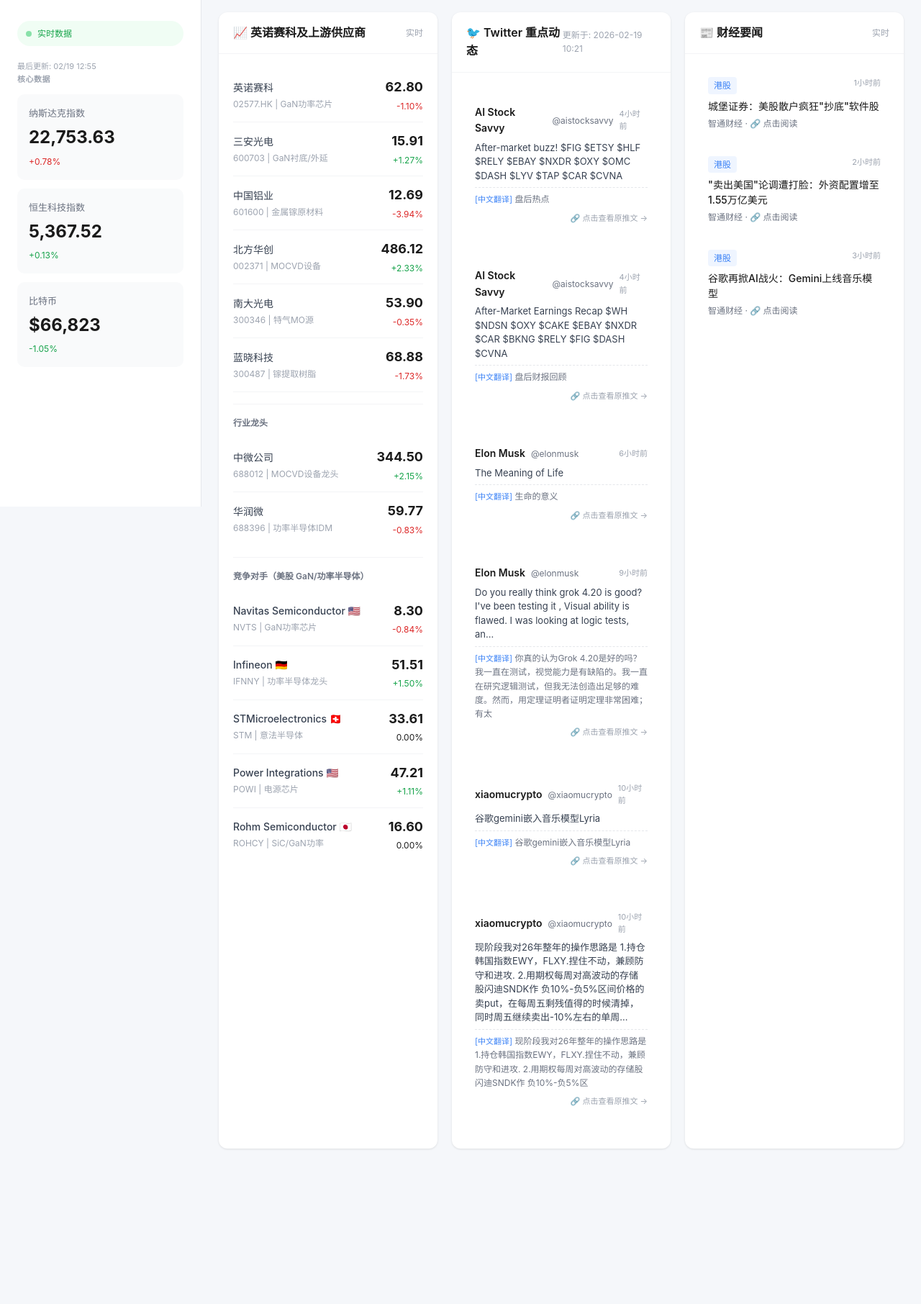
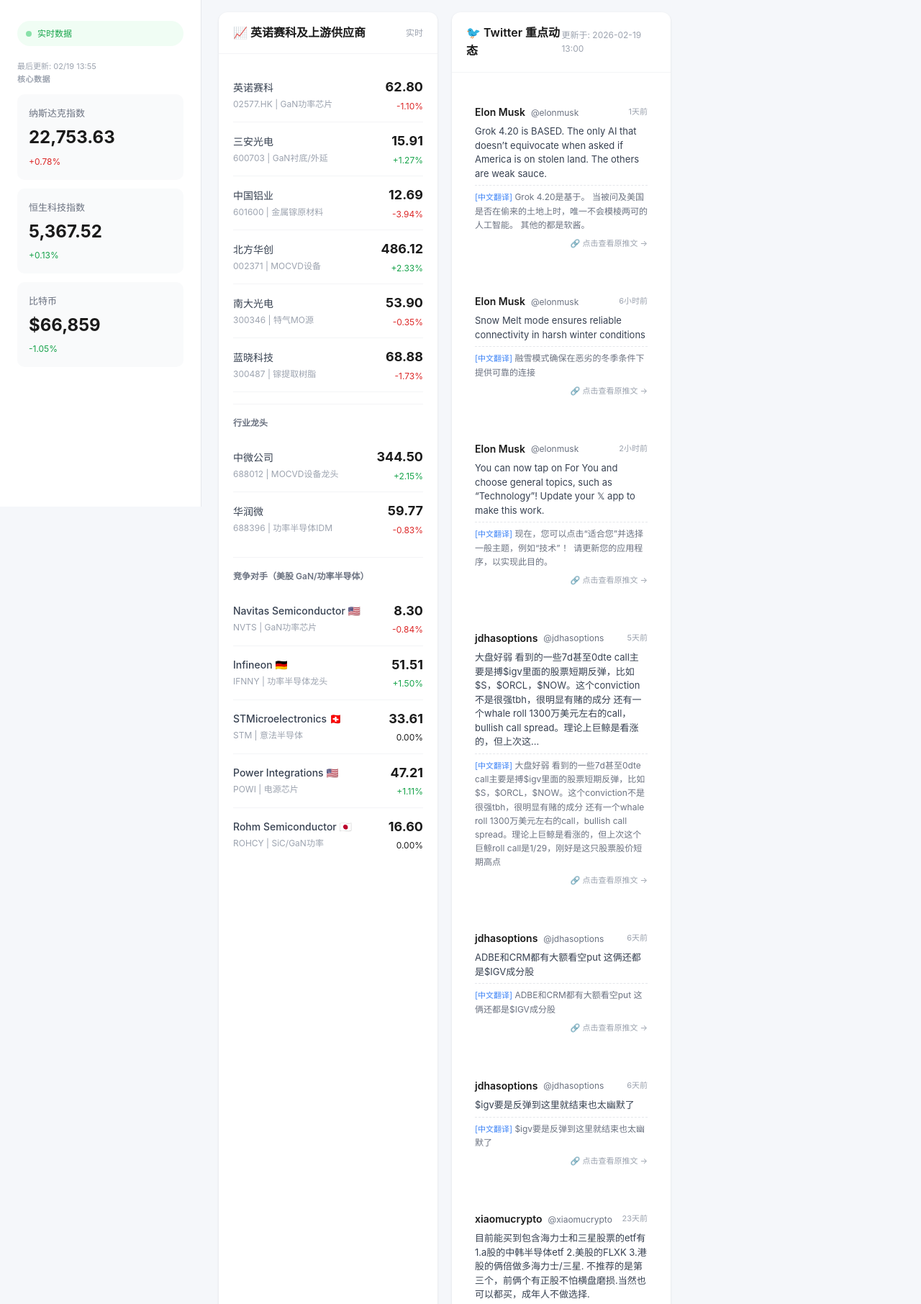
Before and after one commit to RecardoWong/lobster-workspace, a plain HTML site: page dashboard/index.html in a window 1280 px wide. Shown: the part 96-1908 px from the top of the page at 72% size. Before the commit the page ends 1716 px from the top, so only its background shows below. Drawn offline with Linux system fonts and the light colour scheme.

Commit message:
auto: 2026-02-19 14:00

```diff
--- a/dashboard/index.html
+++ b/dashboard/index.html
@@ -214,7 +214,7 @@
                 <div class="live-dot"></div>
                 <span class="live-text">实时数据</span>
             </div>
-            <div class="last-update" id="lastUpdate">最后更新: 02/19 12:55</div>
+            <div class="last-update" id="lastUpdate">最后更新: 02/19 13:55</div>
 
             <div class="overview-section">
                 <div class="section-title">核心数据</div>
@@ -230,7 +230,7 @@
                 </div>
                 <div class="overview-card">
                     <div class="overview-label">比特币</div>
-                    <div class="overview-value" id="btcValue">$66,823</div>
+                    <div class="overview-value" id="btcValue">$66,859</div>
                     <div class="overview-change up" id="btcChange" class="overview-change up">-1.05%</div>
                 </div>
             </div>
@@ -407,94 +407,176 @@
                 <div class="card">
                     <div class="card-header">
                         <div class="card-title">🐦 Twitter 重点动态</div>
-                        <span style="font-size: 12px; color: #9ca3af;" id="twitterUpdateTime">更新于: 2026-02-19 10:21</span>
+                        <span style="font-size: 12px; color: #9ca3af;" id="twitterUpdateTime">更新于: 2026-02-19 13:00</span>
                     </div>
                     <div class="card-body" id="twitterContainer">
-<a href="https://x.com/aistocksavvy" target="_blank" style="text-decoration: none; color: inherit; display: block; margin-bottom: 12px; padding: 12px; border-radius: 8px; transition: background 0.2s;" class="tweet-link">
+<a href="https://x.com/elonmusk" target="_blank" style="text-decoration: none; color: inherit; display: block; margin-bottom: 12px; padding: 12px; border-radius: 8px; transition: background 0.2s;" class="tweet-link">
 <div class="tweet-item" style="cursor: pointer;">
-<div class="tweet-author"><span class="tweet-author-name">AI Stock Savvy</span><span class="tweet-author-handle">@aistocksavvy</span><span class="tweet-time">4小时前</span></div>
-<div class="tweet-text"> After-market buzz!  $FIG $ETSY $HLF $RELY $EBAY $NXDR $OXY $OMC $DASH $LYV $TAP $CAR $CVNA</div>
-<div class="tweet-translate"><span style="color: #3b82f6; font-size: 11px;">[中文翻译]</span> 盘后热点</div>
+<div class="tweet-author"><span class="tweet-author-name">Elon Musk</span><span class="tweet-author-handle">@elonmusk</span><span class="tweet-time">1天前</span></div>
+<div class="tweet-text">Grok 4.20 is BASED.
+
+The only AI that doesn’t equivocate when asked if America is on stolen land.
+
+The others are weak sauce.</div>
+<div class="tweet-translate"><span style="color: #3b82f6; font-size: 11px;">[中文翻译]</span> Grok 4.20是基于。
+
+当被问及美国是否在偷来的土地上时，唯一不会模棱两可的人工智能。
+
+其他的都是软酱。</div>
 <div style="margin-top: 8px; font-size: 11px; color: #9ca3af; text-align: right;">🔗 点击查看原推文 →</div>
 </div>
 </a>
-<a href="https://x.com/aistocksavvy" target="_blank" style="text-decoration: none; color: inherit; display: block; margin-bottom: 12px; padding: 12px; border-radius: 8px; transition: background 0.2s;" class="tweet-link">
+
+<a href="https://x.com/elonmusk" target="_blank" style="text-decoration: none; color: inherit; display: block; margin-bottom: 12px; padding: 12px; border-radius: 8px; transition: background 0.2s;" class="tweet-link">
 <div class="tweet-item" style="cursor: pointer;">
-<div class="tweet-author"><span class="tweet-author-name">AI Stock Savvy</span><span class="tweet-author-handle">@aistocksavvy</span><span class="tweet-time">4小时前</span></div>
-<div class="tweet-text"> After-Market Earnings Recap  $WH $NDSN $OXY $CAKE $EBAY $NXDR $CAR $BKNG $RELY $FIG $DASH $CVNA</div>
-<div class="tweet-translate"><span style="color: #3b82f6; font-size: 11px;">[中文翻译]</span> 盘后财报回顾</div>
+<div class="tweet-author"><span class="tweet-author-name">Elon Musk</span><span class="tweet-author-handle">@elonmusk</span><span class="tweet-time">6小时前</span></div>
+<div class="tweet-text">Snow Melt mode ensures reliable connectivity in harsh winter conditions </div>
+<div class="tweet-translate"><span style="color: #3b82f6; font-size: 11px;">[中文翻译]</span> 融雪模式确保在恶劣的冬季条件下提供可靠的连接</div>
 <div style="margin-top: 8px; font-size: 11px; color: #9ca3af; text-align: right;">🔗 点击查看原推文 →</div>
 </div>
 </a>
+
 <a href="https://x.com/elonmusk" target="_blank" style="text-decoration: none; color: inherit; display: block; margin-bottom: 12px; padding: 12px; border-radius: 8px; transition: background 0.2s;" class="tweet-link">
 <div class="tweet-item" style="cursor: pointer;">
-<div class="tweet-author"><span class="tweet-author-name">Elon Musk</span><span class="tweet-author-handle">@elonmusk</span><span class="tweet-time">6小时前</span></div>
-<div class="tweet-text">The Meaning of Life</div>
-<div class="tweet-translate"><span style="color: #3b82f6; font-size: 11px;">[中文翻译]</span> 生命的意义</div>
+<div class="tweet-author"><span class="tweet-author-name">Elon Musk</span><span class="tweet-author-handle">@elonmusk</span><span class="tweet-time">2小时前</span></div>
+<div class="tweet-text">You can now tap on For You and choose general topics, such as “Technology”!
+
+Update your 𝕏 app to make this work.</div>
+<div class="tweet-translate"><span style="color: #3b82f6; font-size: 11px;">[中文翻译]</span> 现在，您可以点击“适合您”并选择一般主题，例如“技术” ！
+
+请更新您的应用程序，以实现此目的。</div>
 <div style="margin-top: 8px; font-size: 11px; color: #9ca3af; text-align: right;">🔗 点击查看原推文 →</div>
 </div>
 </a>
-<a href="https://x.com/elonmusk" target="_blank" style="text-decoration: none; color: inherit; display: block; margin-bottom: 12px; padding: 12px; border-radius: 8px; transition: background 0.2s;" class="tweet-link">
+
+<a href="https://x.com/jdhasoptions" target="_blank" style="text-decoration: none; color: inherit; display: block; margin-bottom: 12px; padding: 12px; border-radius: 8px; transition: background 0.2s;" class="tweet-link">
 <div class="tweet-item" style="cursor: pointer;">
-<div class="tweet-author"><span class="tweet-author-name">Elon Musk</span><span class="tweet-author-handle">@elonmusk</span><span class="tweet-time">9小时前</span></div>
-<div class="tweet-text">Do you really think grok 4.20 is good? I've been testing it , Visual ability is flawed. I was looking at logic tests, an...</div>
-<div class="tweet-translate"><span style="color: #3b82f6; font-size: 11px;">[中文翻译]</span> 你真的认为Grok 4.20是好的吗？我一直在测试，视觉能力是有缺陷的。我一直在研究逻辑测试，但我无法创造出足够的难度。然而，用定理证明者证明定理非常困难；有太</div>
+<div class="tweet-author"><span class="tweet-author-name">jdhasoptions</span><span class="tweet-author-handle">@jdhasoptions</span><span class="tweet-time">5天前</span></div>
+<div class="tweet-text">大盘好弱
+看到的一些7d甚至0dte call主要是搏$igv里面的股票短期反弹，比如$S，$ORCL，$NOW。这个conviction不是很强tbh，很明显有赌的成分
+还有一个whale roll 1300万美元左右的call，bullish call spread。理论上巨鲸是看涨的，但上次这...</div>
+<div class="tweet-translate"><span style="color: #3b82f6; font-size: 11px;">[中文翻译]</span> 大盘好弱
+看到的一些7d甚至0dte call主要是搏$igv里面的股票短期反弹，比如$S，$ORCL，$NOW。这个conviction不是很强tbh，很明显有赌的成分
+还有一个whale roll 1300万美元左右的call，bullish call spread。理论上巨鲸是看涨的，但上次这个巨鲸roll call是1/29，刚好是这只股票股价短期高点</div>
 <div style="margin-top: 8px; font-size: 11px; color: #9ca3af; text-align: right;">🔗 点击查看原推文 →</div>
 </div>
 </a>
+
+<a href="https://x.com/jdhasoptions" target="_blank" style="text-decoration: none; color: inherit; display: block; margin-bottom: 12px; padding: 12px; border-radius: 8px; transition: background 0.2s;" class="tweet-link">
+<div class="tweet-item" style="cursor: pointer;">
+<div class="tweet-author"><span class="tweet-author-name">jdhasoptions</span><span class="tweet-author-handle">@jdhasoptions</span><span class="tweet-time">6天前</span></div>
+<div class="tweet-text">ADBE和CRM都有大额看空put
+这俩还都是$IGV成分股</div>
+<div class="tweet-translate"><span style="color: #3b82f6; font-size: 11px;">[中文翻译]</span> ADBE和CRM都有大额看空put
+这俩还都是$IGV成分股</div>
+<div style="margin-top: 8px; font-size: 11px; color: #9ca3af; text-align: right;">🔗 点击查看原推文 →</div>
+</div>
+</a>
+
+<a href="https://x.com/jdhasoptions" target="_blank" style="text-decoration: none; color: inherit; display: block; margin-bottom: 12px; padding: 12px; border-radius: 8px; transition: background 0.2s;" class="tweet-link">
+<div class="tweet-item" style="cursor: pointer;">
+<div class="tweet-author"><span class="tweet-author-name">jdhasoptions</span><span class="tweet-author-handle">@jdhasoptions</span><span class="tweet-time">6天前</span></div>
+<div class="tweet-text">$igv要是反弹到这里就结束也太幽默了</div>
+<div class="tweet-translate"><span style="color: #3b82f6; font-size: 11px;">[中文翻译]</span> $igv要是反弹到这里就结束也太幽默了</div>
+<div style="margin-top: 8px; font-size: 11px; color: #9ca3af; text-align: right;">🔗 点击查看原推文 →</div>
+</div>
+</a>
+
 <a href="https://x.com/xiaomucrypto" target="_blank" style="text-decoration: none; color: inherit; display: block; margin-bottom: 12px; padding: 12px; border-radius: 8px; transition: background 0.2s;" class="tweet-link">
 <div class="tweet-item" style="cursor: pointer;">
-<div class="tweet-author"><span class="tweet-author-name">xiaomucrypto</span><span class="tweet-author-handle">@xiaomucrypto</span><span class="tweet-time">10小时前</span></div>
+<div class="tweet-author"><span class="tweet-author-name">xiaomucrypto</span><span class="tweet-author-handle">@xiaomucrypto</span><span class="tweet-time">23天前</span></div>
+<div class="tweet-text">目前能买到包含海力士和三星股票的etf有
+1.a股的中韩半导体etf
+2.美股的FLXK
+3.港股的俩倍做多海力士/三星.
+不推荐的是第三个，前俩个有正股不怕横盘磨损.当然也可以都买，成年人不做选择.</div>
+<div class="tweet-translate"><span style="color: #3b82f6; font-size: 11px;">[中文翻译]</span> 目前能买到包含海力士和三星股票的etf有
+1.a股的中韩半导体etf
+2.美股的FLXK
+3.港股的俩倍做多海力士/三星.
+不推荐的是第三个，前俩个有正股不怕横盘磨损.当然也可以都买，成年人不做选择.</div>
+<div style="margin-top: 8px; font-size: 11px; color: #9ca3af; text-align: right;">🔗 点击查看原推文 →</div>
+</div>
+</a>
+
+<a href="https://x.com/xiaomucrypto" target="_blank" style="text-decoration: none; color: inherit; display: block; margin-bottom: 12px; padding: 12px; border-radius: 8px; transition: background 0.2s;" class="tweet-link">
+<div class="tweet-item" style="cursor: pointer;">
+<div class="tweet-author"><span class="tweet-author-name">xiaomucrypto</span><span class="tweet-author-handle">@xiaomucrypto</span><span class="tweet-time">1小时前</span></div>
+<div class="tweet-text">4月之前，资金在存储股都是躺赢。
+全球市场找不到比这更确定的事情。
+因为他们的业绩指引显示下个季度利润全部再翻一倍以上。
+26年产能已经卖完业绩是百分之百确定的，
+如果他们
+1.降低良率要求，
+2.再此过程稍微涨价，
+那4月左右的财报利润还会比指引更夸张。</div>
+<div class="tweet-translate"><span style="color: #3b82f6; font-size: 11px;">[中文翻译]</span> 4月之前，资金在存储股都是躺赢。
+全球市场找不到比这更确定的事情。
+因为他们的业绩指引显示下个季度利润全部再翻一倍以上。
+26年产能已经卖完业绩是百分之百确定的，
+如果他们
+1.降低良率要求，
+2.再此过程稍微涨价，
+那4月左右的财报利润还会比指引更夸张。</div>
+<div style="margin-top: 8px; font-size: 11px; color: #9ca3af; text-align: right;">🔗 点击查看原推文 →</div>
+</div>
+</a>
+
+<a href="https://x.com/xiaomucrypto" target="_blank" style="text-decoration: none; color: inherit; display: block; margin-bottom: 12px; padding: 12px; border-radius: 8px; transition: background 0.2s;" class="tweet-link">
+<div class="tweet-item" style="cursor: pointer;">
+<div class="tweet-author"><span class="tweet-author-name">xiaomucrypto</span><span class="tweet-author-handle">@xiaomucrypto</span><span class="tweet-time">12小时前</span></div>
 <div class="tweet-text">谷歌gemini嵌入音乐模型Lyria</div>
 <div class="tweet-translate"><span style="color: #3b82f6; font-size: 11px;">[中文翻译]</span> 谷歌gemini嵌入音乐模型Lyria</div>
 <div style="margin-top: 8px; font-size: 11px; color: #9ca3af; text-align: right;">🔗 点击查看原推文 →</div>
 </div>
 </a>
-<a href="https://x.com/xiaomucrypto" target="_blank" style="text-decoration: none; color: inherit; display: block; margin-bottom: 12px; padding: 12px; border-radius: 8px; transition: background 0.2s;" class="tweet-link">
+
+<a href="https://x.com/aistocksavvy" target="_blank" style="text-decoration: none; color: inherit; display: block; margin-bottom: 12px; padding: 12px; border-radius: 8px; transition: background 0.2s;" class="tweet-link">
 <div class="tweet-item" style="cursor: pointer;">
-<div class="tweet-author"><span class="tweet-author-name">xiaomucrypto</span><span class="tweet-author-handle">@xiaomucrypto</span><span class="tweet-time">10小时前</span></div>
-<div class="tweet-text">现阶段我对26年整年的操作思路是 1.持仓韩国指数EWY，FLXY.捏住不动，兼顾防守和进攻. 2.用期权每周对高波动的存储股闪迪SNDK作 负10%-负5%区间价格的卖put，在每周五剩残值得的时候清掉，同时周五继续卖出-10%左右的单周...</div>
-<div class="tweet-translate"><span style="color: #3b82f6; font-size: 11px;">[中文翻译]</span> 现阶段我对26年整年的操作思路是 1.持仓韩国指数EWY，FLXY.捏住不动，兼顾防守和进攻. 2.用期权每周对高波动的存储股闪迪SNDK作 负10%-负5%区</div>
+<div class="tweet-author"><span class="tweet-author-name">AI Stock Savvy</span><span class="tweet-author-handle">@aistocksavvy</span><span class="tweet-time">5天前</span></div>
+<div class="tweet-text"> Companies Reporting Earnings Next Week
+
+$FLR $ETOR $BLDR $MDT $TOL $CDNS $EQT $NNE $PANW $KVUE $SEDG $GLBE $ADI $GRMN $WIND $FIG $CVNA $CAR $BKNG $DA...</div>
+<div class="tweet-translate"><span style="color: #3b82f6; font-size: 11px;">[中文翻译]</span> 下周报告收入的公司
+
+$ FLR $ ETOR $ BLDR $ MDT $ TOL $ CDNS $ EQT $ NNE $ PANW $ kVue $ SEDG $ GLBE $ ADI $ GRMN $ WIND $ FIG $ CVNA $ CAR $ BKNG $ DASH $ OXY $ NICE $ DE $ LMND $ KLAR $ WMT $ ETSY $ W $ INDI $ FIVN $ NEM $ OPEN $ FIX $ DBX $ SFM $ AKAM $ BABA</div>
 <div style="margin-top: 8px; font-size: 11px; color: #9ca3af; text-align: right;">🔗 点击查看原推文 →</div>
 </div>
 </a>
-                    </div>
-                </div>
 
-                <!-- 财经要闻 -->
-                <div class="card">
-                    <div class="card-header">
-                        <div class="card-title">📰 财经要闻</div>
-                        <span style="font-size: 12px; color: #9ca3af;">实时</span>
-                    </div>
-                    <div class="card-body" id="newsContainer">
-                        <a href="https://www.zhitongcaijing.com/content/detail/1405883.html" target="_blank" style="text-decoration: none; color: inherit; display: block; margin-bottom: 12px; padding: 12px; border-radius: 8px; transition: background 0.2s;" class="news-link">
-                            <div style="display: flex; justify-content: space-between; align-items: flex-start; margin-bottom: 6px;">
-                                <span style="font-size: 12px; color: #3b82f6; background: #3b82f615; padding: 2px 8px; border-radius: 4px; font-weight: 500;">港股</span>
-                                <span style="font-size: 11px; color: #9ca3af;">1小时前</span>
-                            </div>
-                            <div style="font-size: 14px; font-weight: 500; color: #1a1a1a; line-height: 1.5; margin-bottom: 4px;">城堡证券：美股散户疯狂"抄底"软件股</div>
-                            <div style="font-size: 12px; color: #6b7280;">智通财经 · 🔗 点击阅读</div>
-                        </a>
-                        <a href="https://www.zhitongcaijing.com/content/detail/1405881.html" target="_blank" style="text-decoration: none; color: inherit; display: block; margin-bottom: 12px; padding: 12px; border-radius: 8px; transition: background 0.2s;" class="news-link">
-                            <div style="display: flex; justify-content: space-between; align-items: flex-start; margin-bottom: 6px;">
-                                <span style="font-size: 12px; color: #3b82f6; background: #3b82f615; padding: 2px 8px; border-radius: 4px; font-weight: 500;">港股</span>
-                                <span style="font-size: 11px; color: #9ca3af;">2小时前</span>
-                            </div>
-                            <div style="font-size: 14px; font-weight: 500; color: #1a1a1a; line-height: 1.5; margin-bottom: 4px;">"卖出美国"论调遭打脸：外资配置增至1.55万亿美元</div>
-                            <div style="font-size: 12px; color: #6b7280;">智通财经 · 🔗 点击阅读</div>
-                        </a>
-                        <a href="https://www.zhitongcaijing.com/content/detail/1405880.html" target="_blank" style="text-decoration: none; color: inherit; display: block; margin-bottom: 12px; padding: 12px; border-radius: 8px; transition: background 0.2s;" class="news-link">
-                            <div style="display: flex; justify-content: space-between; align-items: flex-start; margin-bottom: 6px;">
-                                <span style="font-size: 12px; color: #3b82f6; background: #3b82f615; padding: 2px 8px; border-radius: 4px; font-weight: 500;">港股</span>
-                                <span style="font-size: 11px; color: #9ca3af;">3小时前</span>
-                            </div>
-                            <div style="font-size: 14px; font-weight: 500; color: #1a1a1a; line-height: 1.5; margin-bottom: 4px;">谷歌再掀AI战火：Gemini上线音乐模型</div>
-                            <div style="font-size: 12px; color: #6b7280;">智通财经 · 🔗 点击阅读</div>
-                        </a>
-                    </div>
-                </div>
-            </div>
+<a href="https://x.com/aistocksavvy" target="_blank" style="text-decoration: none; color: inherit; display: block; margin-bottom: 12px; padding: 12px; border-radius: 8px; transition: background 0.2s;" class="tweet-link">
+<div class="tweet-item" style="cursor: pointer;">
+<div class="tweet-author"><span class="tweet-author-name">AI Stock Savvy</span><span class="tweet-author-handle">@aistocksavvy</span><span class="tweet-time">2小时前</span></div>
+<div class="tweet-text"> 𝐉𝐔𝐒𝐓 𝐈𝐍: OpenAI Funding Round Poised to Top $𝟏𝟎𝟎𝐁, Valuation Near $𝟖𝟓𝟎𝐁 - Bloomberg - $MSFT $NVDA $AMZN $GOOGL
+
+ 𝐊𝐞𝐲 𝐇𝐢𝐠𝐡𝐥𝐢𝐠𝐡𝐭𝐬:
+
+➤  OpenAI nearing ...</div>
+<div class="tweet-translate"><span style="color: #3b82f6; font-size: 11px;">[中文翻译]</span> “OpenAI”融资轮次接近顶峰，估值接近顶峰-彭博- $ MSFT $ NVDA $ AMZN $ GOOGL?
+
+????:
+
+➤  OpenAI接近第一轮$??? +融资。
+
+➤  交易对公司的估值可能超过$</div>
+<div style="margin-top: 8px; font-size: 11px; color: #9ca3af; text-align: right;">🔗 点击查看原推文 →</div>
+</div>
+</a>
+
+<a href="https://x.com/aistocksavvy" target="_blank" style="text-decoration: none; color: inherit; display: block; margin-bottom: 12px; padding: 12px; border-radius: 8px; transition: background 0.2s;" class="tweet-link">
+<div class="tweet-item" style="cursor: pointer;">
+<div class="tweet-author"><span class="tweet-author-name">AI Stock Savvy</span><span class="tweet-author-handle">@aistocksavvy</span><span class="tweet-time">3小时前</span></div>
+<div class="tweet-text"> Cathie Wood’s ARK Trade Highlights – February 18, 2026
+
+ Bought: $RXRX $CRSP
+ Sold: $DKNG $TER $PD $CRM $TWST</div>
+<div class="tweet-translate"><span style="color: #3b82f6; font-size: 11px;">[中文翻译]</span> 凯茜·伍德的方舟贸易亮点– 2026年2月18日
+
+ 已购买： $ RXRX $ CRSP
+ 成交： $ DKNG $ TER $ PD $ CRM $ TWST</div>
+<div style="margin-top: 8px; font-size: 11px; color: #9ca3af; text-align: right;">🔗 点击查看原推文 →</div>
+</div>
+</a></div>
         </main>
     </div>
 
```
Also changed, not shown: dashboard/data/finance_news.json (+27 -27 lines), dashboard/data/twitter_translated.json (+27 -27 lines), 7 other files.
